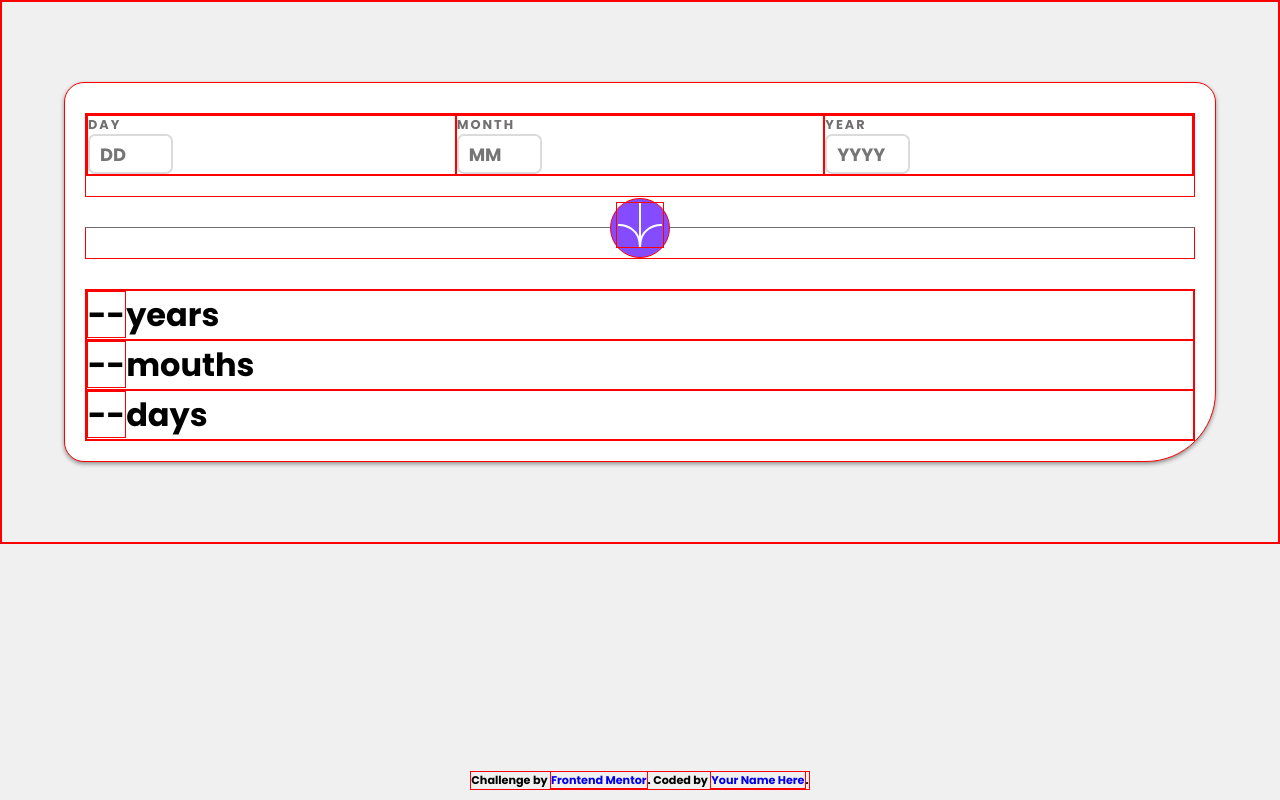
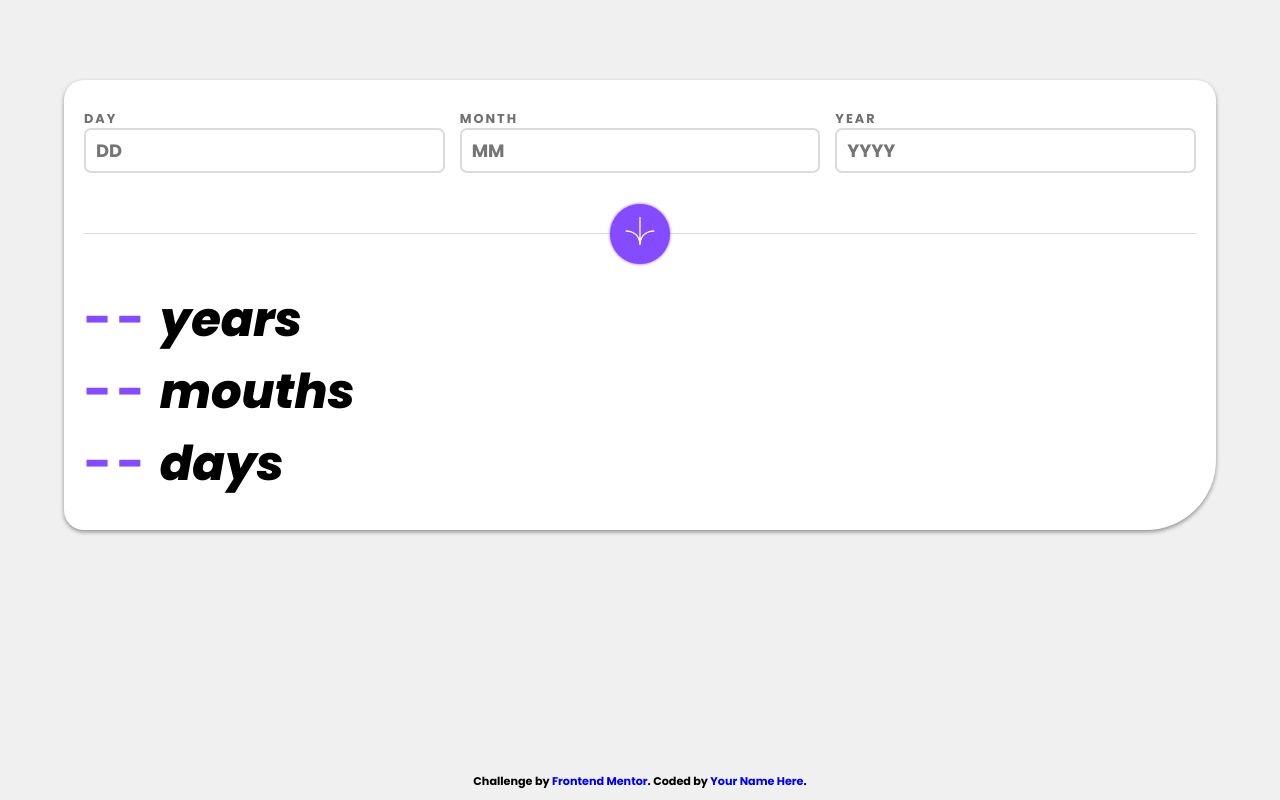
Before and after one commit to thiagoomatheus/age-calculator-app-main, a plain HTML site: page index.html in a window 1280 px wide. Drawn offline with Linux system fonts and the light colour scheme.

Commit message:
0.3
made results section in css

```diff
--- a/assets/css/style.css
+++ b/assets/css/style.css
@@ -20,7 +20,7 @@
     padding: 0;
     text-decoration: none;
     box-sizing: border-box;
-    border: 1px solid red;
+    /* border: 1px solid red; */
     font-family: Poppins, sans-serif;
 }
 
@@ -34,7 +34,7 @@ body {
 main {
     background: var(--White);
     width: 90vw;
-    height: 380px;
+    height: 450px;
     border-radius: 20px 20px 70px 20px;
     padding: 30px 20px;
     margin: 80px 0;
@@ -45,7 +45,8 @@ form {
     display: grid;
     grid-template-rows: 1fr;
     grid-template-columns: repeat(3, 1fr);
-    margin-bottom: 20px;
+    column-gap: 15px;
+    margin-bottom: 60px;
 }
 
 form label {
@@ -56,8 +57,8 @@ form label {
 }
 
 form input {
-    width: 85px;
-    height: 40px;
+    min-width: 50%;
+    height: 45px;
     font-size: 1.4em;
     border: 2px solid var(--Light-grey);
     border-radius: 7px;
@@ -73,10 +74,8 @@ form input:focus {
 #button {
     display: grid;
     justify-items: center;
-    align-items: center;
-    margin-top: 30px;
-    border-top: 1px solid var(--Smokey-grey);
-    margin-bottom: 30px;
+    border-top: 1px solid var(--Light-grey);
+    margin-bottom: 20px;
 }
 
 #button button {
@@ -85,10 +84,21 @@ form input:focus {
     width: 60px;
     border-radius: 50%;
     margin-top: -30px;
+    border: none;
+    box-shadow: 0px 0px 3px var(--Purple);
 }
 
 #result {
-    font-size: 2em;
+    font-size: 3em;
+    font-weight: 800;
+    font-style: italic;
+}
+
+#result span {
+    font-style: normal;
+    margin-right: 10px;
+    color: var(--Purple);
+    letter-spacing: 5px;
 }
 
 footer {
--- a/index.html
+++ b/index.html
@@ -26,7 +26,7 @@
       </form>
     </section>
     <section id="button">
-      <button><img src="assets/images/icon-arrow.svg" alt="Submit"></button>
+      <button><img src="assets/images/icon-arrow.svg" alt="Submit" width="30px"></button>
     </section>
     <section id="result">
       <p><span>--</span>years</p>
```
